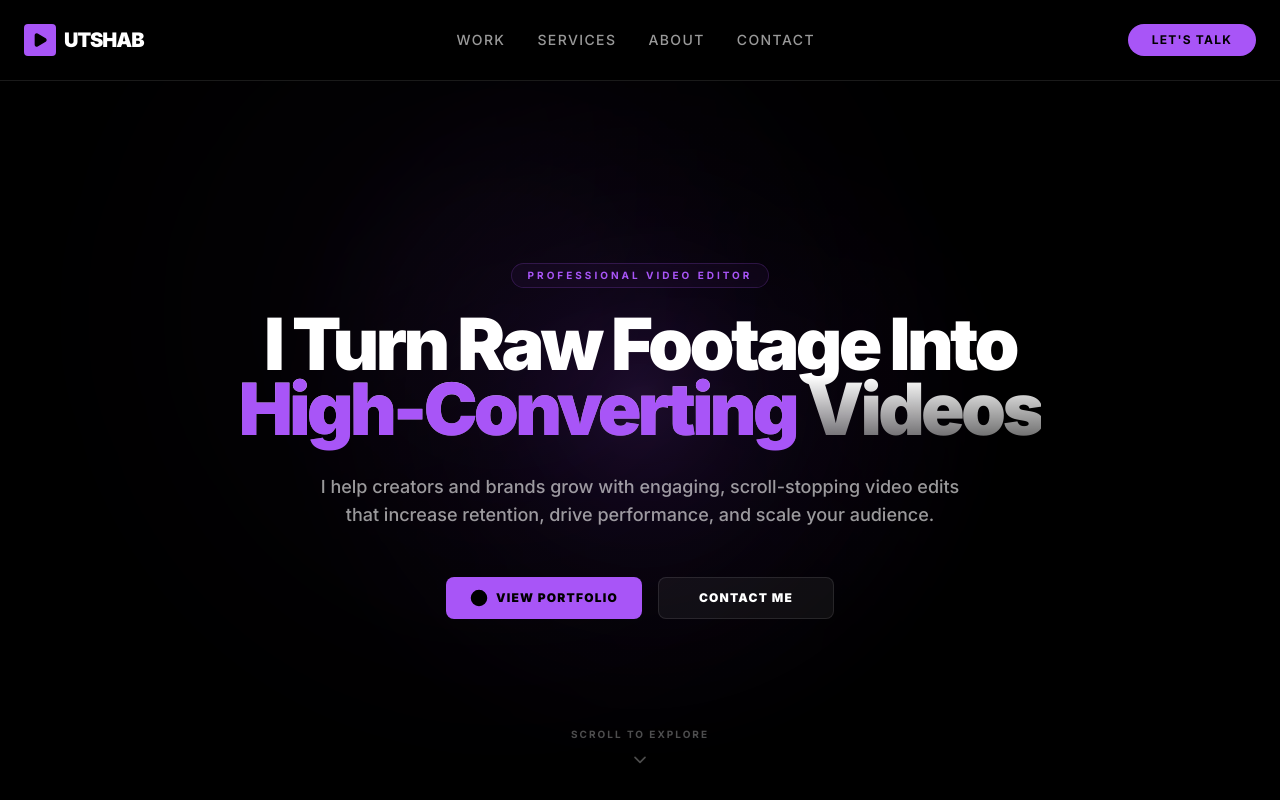
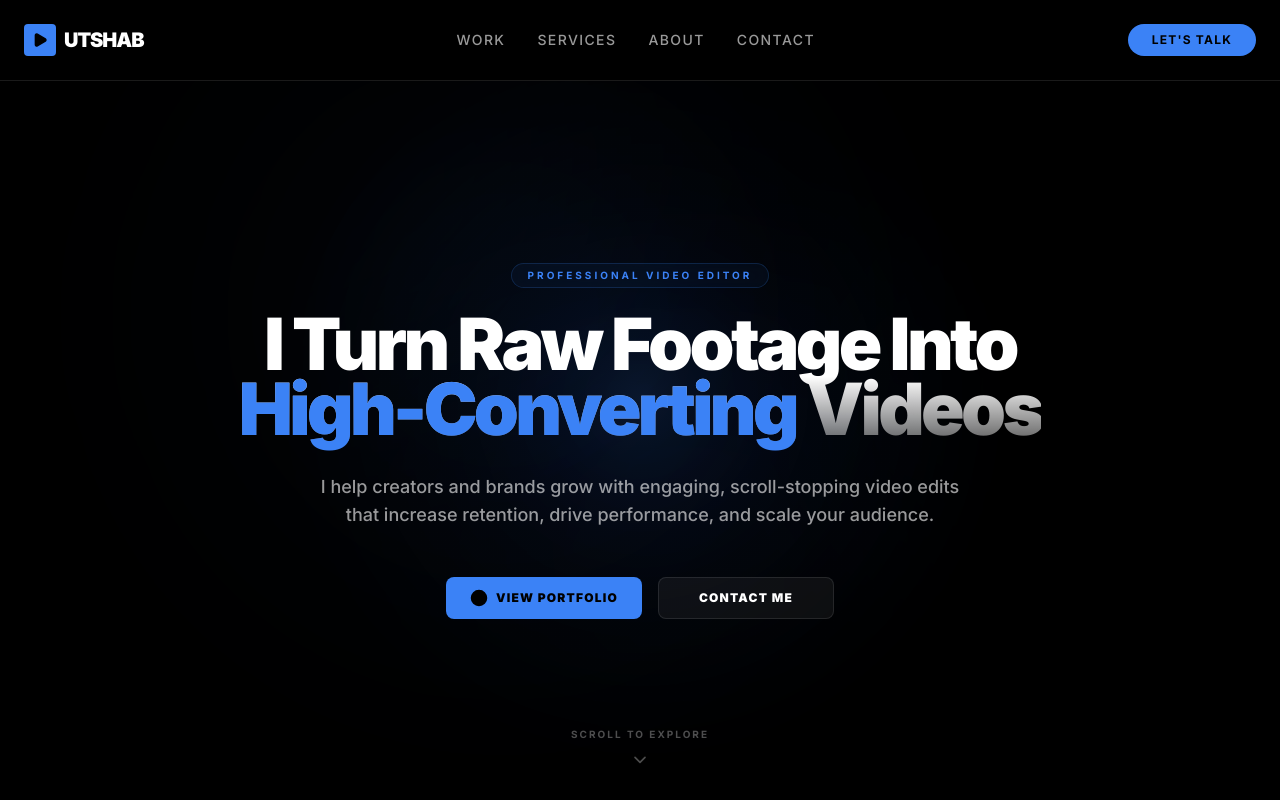
Before and after one commit to Utshab124/Utshab, a React (Vite) app: page / in a window 1280 px wide. Shown: the top 800 px of the page. Built offline with nearby package versions, Linux system fonts and the light colour scheme; a web font is replaced by a local one.

Commit message:
style: update primary accent color to blue
Replaced the purple theme with a blue color palette
to provide a refreshed visual identity.

```diff
--- a/src/index.css
+++ b/src/index.css
@@ -5,9 +5,9 @@
   --font-sans: "Inter", ui-sans-serif, system-ui, sans-serif;
   --font-serif: "Playfair Display", serif;
 
-  --color-accent: #A855F7;
-  --color-accent-light: #D8B4FE;
-  --color-accent-dark: #7E22CE;
+  --color-accent: #3B82F6;
+  --color-accent-light: #93C5FD;
+  --color-accent-dark: #1D4ED8;
   --color-page-bg: #000000;
 
   --animate-pulse-accent: pulse-accent 2s cubic-bezier(0.4, 0, 0.6, 1) infinite;
@@ -38,11 +38,11 @@
 @keyframes pulse-accent {
   0%, 100% {
     opacity: 1;
-    box-shadow: 0 0 20px rgba(168, 85, 247, 0.3);
+    box-shadow: 0 0 20px rgba(59, 130, 246, 0.3);
   }
   50% {
     opacity: .8;
-    box-shadow: 0 0 40px rgba(168, 85, 247, 0.6);
+    box-shadow: 0 0 40px rgba(59, 130, 246, 0.6);
   }
 }
 
@@ -53,7 +53,7 @@
 }
 
 .accent-gradient {
-  background: linear-gradient(to right, #7E22CE, #A855F7, #D8B4FE, #A855F7, #7E22CE);
+  background: linear-gradient(to right, #1D4ED8, #3B82F6, #93C5FD, #3B82F6, #1D4ED8);
   background-size: 200% auto;
   -webkit-background-clip: text;
   -webkit-text-fill-color: transparent;
@@ -73,5 +73,5 @@ body {
 }
 
 .glow-on-hover:hover {
-  box-shadow: 0 0 25px rgba(168, 85, 247, 0.4);
+  box-shadow: 0 0 25px rgba(59, 130, 246, 0.4);
 }
```
